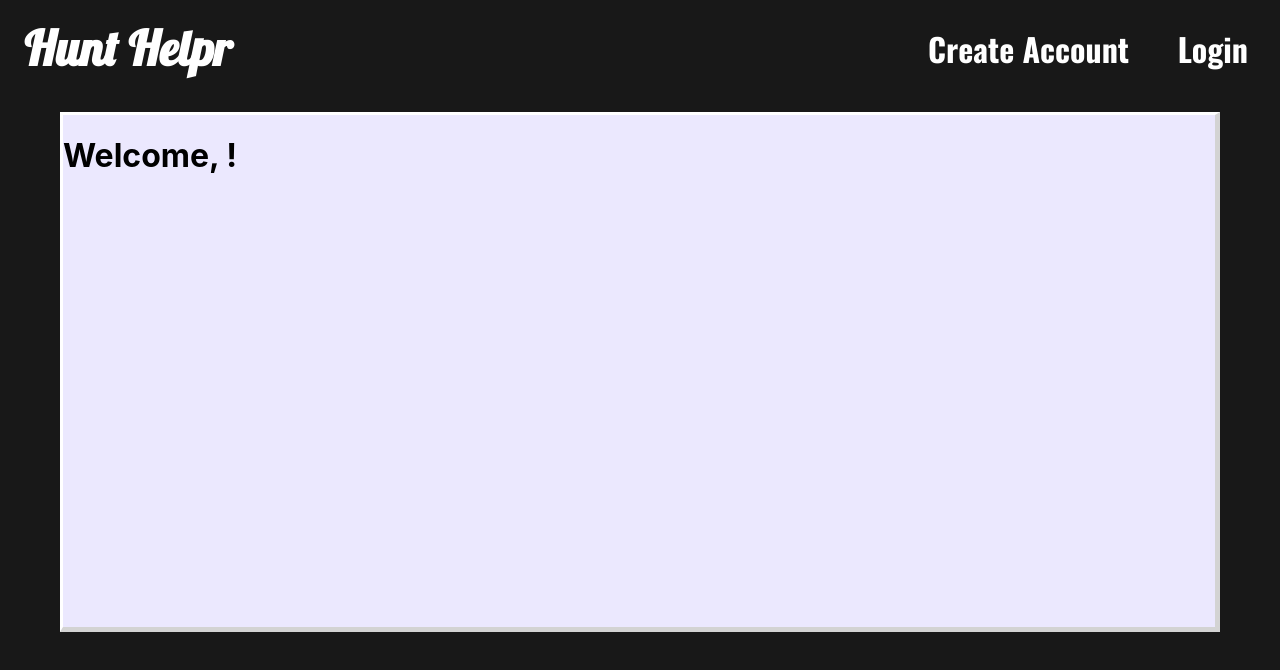
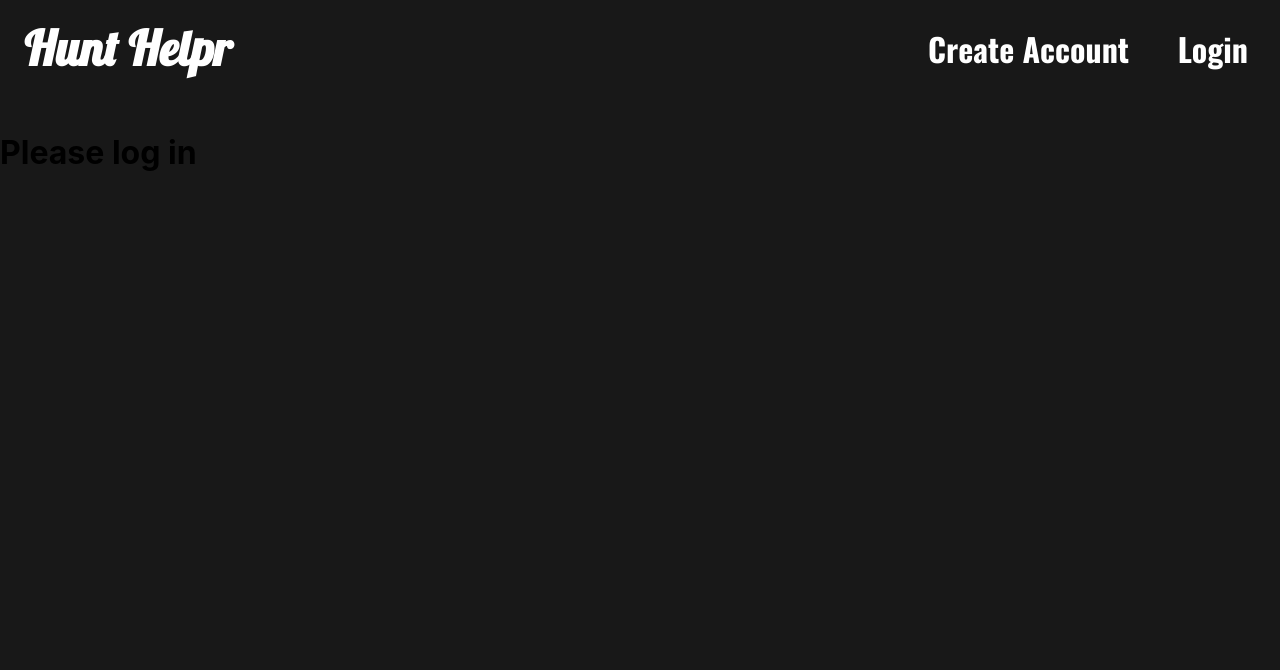
Before and after one commit to moomoomewmew/job-hunt-helper, a React (Create React App) app in the folder client/: page /dashboard in a window 1280 px wide. Shown: the top 670 px of the page. Built offline with nearby package versions, Linux system fonts and the light colour scheme.

Commit message:
fixed conditional dashb render

```diff
--- a/client/src/App.js
+++ b/client/src/App.js
@@ -71,6 +71,7 @@ function App() {
           path="/dashboard"
           element={
             <Dashboard
+              authenticated={authenticated}
               authUser={authUser}
               checkToken={checkToken}
               setUser={setUser}
--- a/client/src/dashboard.js
+++ b/client/src/dashboard.js
@@ -1,26 +1,26 @@
 import React, { useState, useEffect } from 'react';
 import axios from 'axios';
 import { CheckSession } from './services/Auth';
-import { Link, useNavigate } from 'react-router-dom';
+import { Link, useNavigate, Redirect } from 'react-router-dom';
 import { BASE_URL } from "./globals/index";
 import './styles/dashboard.css'
+import Client from './services/api';
 
 export default function Dashboard({ authUser, ...props }) {
     console.log(authUser)
+    // const [opportunities, setOpportunities] = useState()
 
-    // const navigate = useNavigate()
-    // let userId = authUser.id
 
-    // useEffect(() => {
-    //     CheckSession()
-    //     getUserDetails();
-    // }, []);
-
-console.log(props)
-    return (
-        <div className='dashboard-box'>
-            <h1>Welcome, {authUser.userName}!</h1>
-        </div>
-    )
+    if (props.authenticated) {
+        return (
+            <div className='dashboard-box'>
+                <h1>Welcome, {authUser.userName}!</h1>
+            </div>
+        )
+    } else {
+        return (
+            <h1>Please log in</h1>
+        )
+    }
 
 }
```
